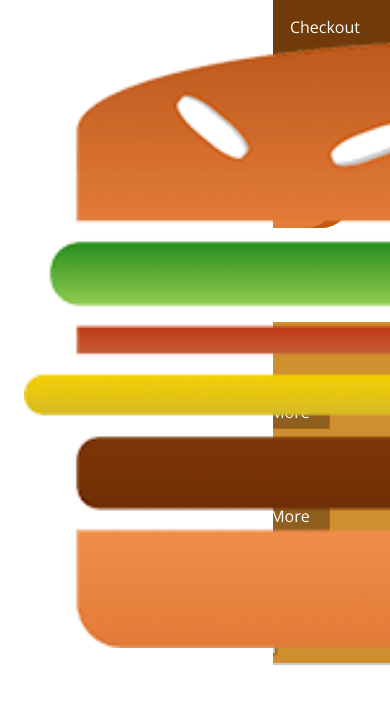
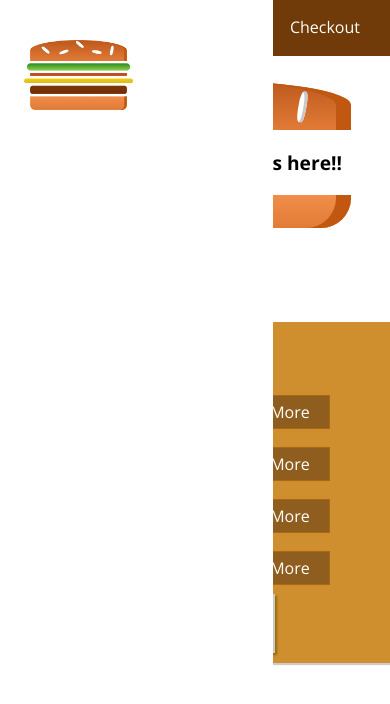
Before and after one commit to sgrG24/burger-builder, a React (Create React App) app: page / in a window 390 px wide. Shown: the top 704 px of the page. Built offline with nearby package versions, Linux system fonts and the light colour scheme.

Commit message:
Adjust height dynamically for mobile and desktop devices

```diff
--- a/src/components/Logo/Logo.js
+++ b/src/components/Logo/Logo.js
@@ -4,7 +4,7 @@ import classes from './Logo.module.css'
 
 const logo = (props) => {
     return (
-        <div className={classes.Logo}>
+        <div className={classes.Logo} style={{height: props.height}}>
             <img src={burgerLogo} atl='Buger'/>
         </div>
     );
--- a/src/components/Logo/Logo.module.css
+++ b/src/components/Logo/Logo.module.css
@@ -1,7 +1,7 @@
 .Logo {
     background-color: white;
     padding: 8px;
-    height: 80%;
+    height: 100%;
     box-sizing: border-box;
     border-radius: 5px;
 }
--- a/src/components/Navigation/SideDrawer/SideDrawer.js
+++ b/src/components/Navigation/SideDrawer/SideDrawer.js
@@ -6,7 +6,7 @@ import classes from './SideDrawer.module.css'
 const sideDrawer = (props) => {
     return (
         <div className={classes.SideDrawer}>
-            <Logo />
+            <Logo height='11%'/>
             <nav>
                 <NavigationItems />
             </nav>
--- a/src/components/Navigation/Toolbar/Toolbar.js
+++ b/src/components/Navigation/Toolbar/Toolbar.js
@@ -6,7 +6,7 @@ const toolbar = (props) => {
     return (
         <header className={classes.Toolbar}>
             <div>Menu</div>
-            <Logo />
+            <Logo height='80%'/>
             <nav>
                 <NavigationItems />
             </nav>
```
